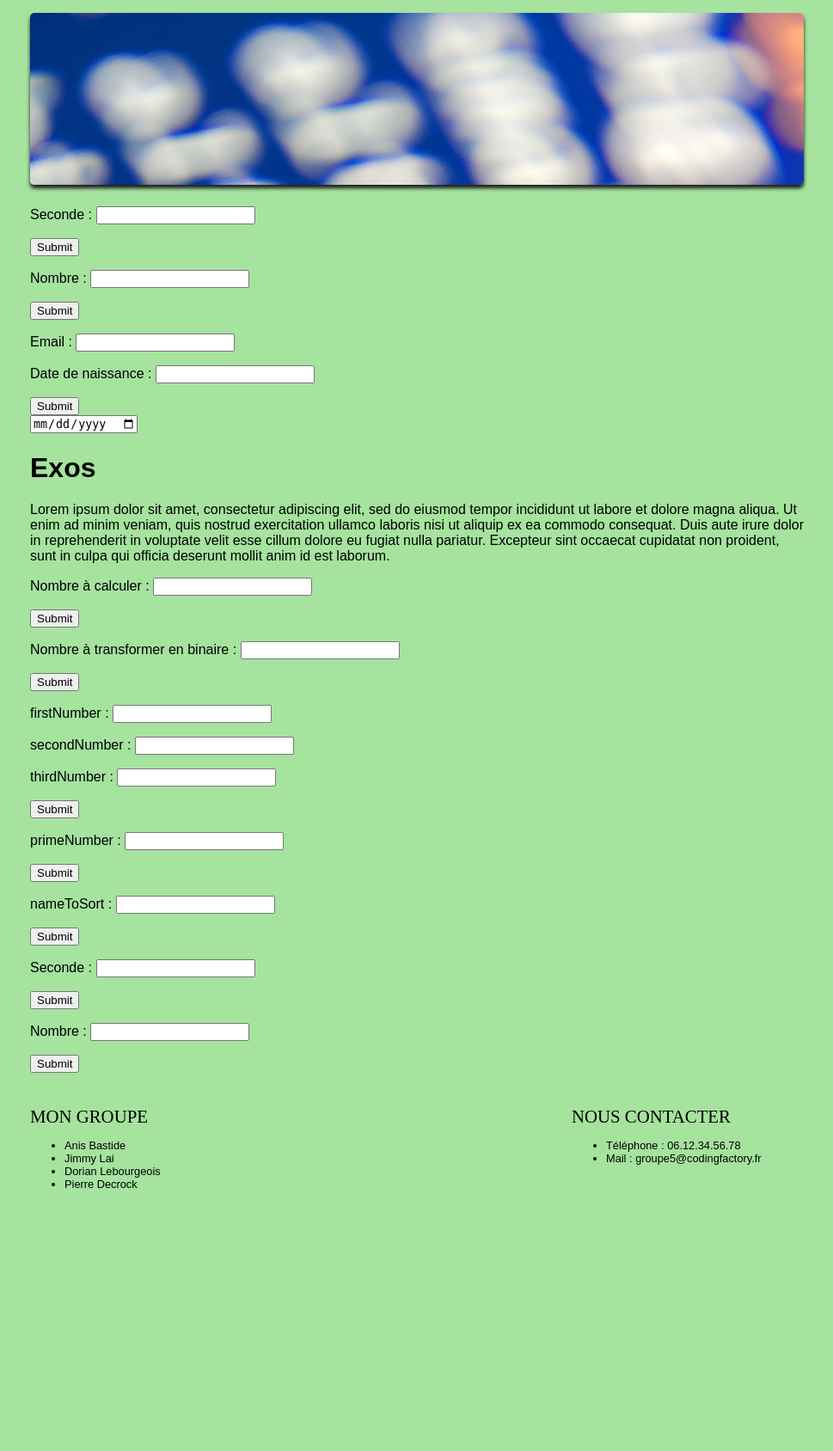
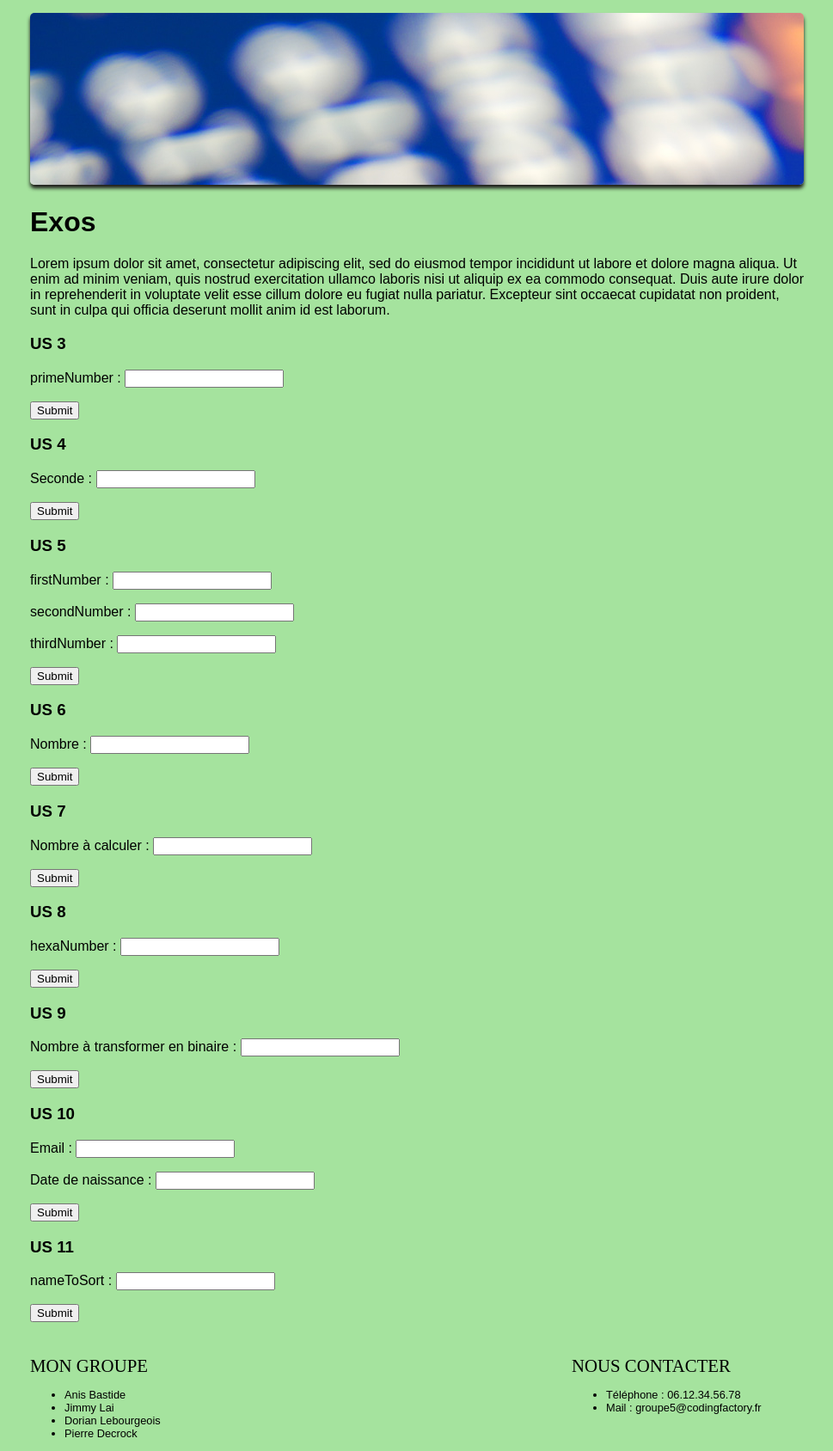
Before and after one commit to AnisBastide/PHP, a PHP site: page /portions/exo.php in a window 1280 px wide. Shown: the part 80-1768 px from the top of the page at 86% size, without its empty margins (155-1124 px from the left). Before the commit the page ends 1462 px from the top, so only its background shows below. Run offline with PHP 8.4, Linux system fonts and the light colour scheme; data that the repository does not hold is empty.

Commit message:
order US

```diff
--- /dev/null
+++ b/hexadecimal(US8).php
@@ -0,0 +1,23 @@
+<?php
+
+class hexadecimal
+{
+    private $translate = [10 => "A", 11 => "B", 12 => "C", 13 => "D", 14 => "E", 15 => "F"];
+    private $result = "";
+
+    public function translateToHexa($number)
+    {
+        while ($number > 0) {
+            $hexa = $number % 16;
+            $number = (int)($number / 16);
+            if ($hexa < 10) {
+                $this->result = $hexa . $this->result;
+            } else {
+                $this->result = $this->translate[$hexa] . $this->result;
+            }
+        }
+        echo "result: " . $this->result;
+    }
+}
+
+?>
--- a/portions/exo.php
+++ b/portions/exo.php
@@ -18,7 +18,35 @@ require "../primeNumber(US3).php";
 require "../sort(US11).php";
 require "../DB.php";
 require "../displayContact(US13).php";
+require "../hexadecimal(US8).php";
+?>
+    <div id="exos">
+        <h1>
+            Exos
+        </h1>
+        <p>
+            Lorem ipsum dolor sit amet, consectetur adipiscing elit, sed do eiusmod tempor incididunt ut labore et
+            dolore magna aliqua. Ut enim ad minim veniam, quis nostrud exercitation ullamco laboris nisi ut aliquip ex
+            ea commodo consequat. Duis aute irure dolor in reprehenderit in voluptate velit esse cillum dolore eu fugiat
+            nulla pariatur. Excepteur sint occaecat cupidatat non proident, sunt in culpa qui officia deserunt mollit
+            anim id est laborum.
+        </p>
+        <h3>US 3</h3>
+        <form method="POST">
+            <?php
             $form = new autoform();
+            $form->getInputText("primeNumber", "primeNumber");
+            $form->getInputSubmit("submit");
+            ini_set('display_errors', 1);
+            $primeNumber = new primeNumber();
+            if ($_POST != null) {
+                $primeNumber->generatePrimeNumbers($_POST["primeNumber"]);
+            }
+            ?>
+        </form>
+        <h3>US 4</h3>
+        <form method="POST" action="#">
+            <?php
             $date = new date();
             $form->getInputText("Seconde", "second");
             $form->getInputSubmit("Valider");
@@ -28,6 +56,27 @@ if (!empty($_POST)) {
                 $date->countSecond($_POST["second"]);
             }
             ?>
+        </form>
+        <h3>US 5</h3>
+        <form method="post">
+            <?php
+
+            //            if (!empty($_POST)) {
+            //                var_dump($_POST);
+            //                //$length, $life, $damage, $name, $gender, $nbrArms, $sizeArms
+            //                $toto = new tyrex("", $_POST["life"], "", $_POST["name"], $_POST["gender"], "", "");
+            //            }
+            $form->getInputText("firstNumber", "firstNumber");
+            $form->getInputText("secondNumber", "secondNumber");
+            $form->getInputText("thirdNumber", "thirdNumber");
+            $form->getInputSubmit("valider");
+            $smallestNumber = new smallestNumber();
+            if (!empty($_POST)) {
+                $smallestNumber->getSmallestNumber($_POST["firstNumber"], $_POST["secondNumber"], $_POST["thirdNumber"]);
+            }
+            ?>
+        </form>
+        <h3>US 6</h3>
         <form method="POST" action="#">
             <?php
             ini_set('display_errors', 1);
@@ -41,7 +90,48 @@ if (!empty($_POST)) {
             }
             ?>
         </form>
+        <h3>US 7</h3>
+        <form method="POST" action="#">
+            <?php
+            $form = new autoform;
 
+            $form->getInputText("Nombre à calculer", "number");
+            if (!empty($_POST)) {
+                $fac = new factorial;
+                $fac->factor($_POST["number"]);
+            }
+
+            $form->getInputSubmit("Valider");
+
+            ?>
+        </form>
+        <h3>US 8</h3>
+        <form method="POST">
+            <?php
+            $hexa = new hexadecimal();
+            $form->getInputText("hexaNumber","hexaNumber");
+            $form->getInputSubmit("valider");
+            if (!empty($_POST)){
+                $hexa->translateToHexa($_POST["hexaNumber"]);
+            }
+            ?>
+        </form>
+        <h3>US 9</h3>
+        <form>
+            <?php
+            $form2 = new autoform;
+
+            $form2->getInputText("Nombre à transformer en binaire", "binary");
+            if (!empty($_POST)) {
+                $bin = new binary();
+                $bin->binaryConverter($_POST["binary"]);
+            }
+
+            $form2->getInputSubmit("Valider");
+
+            ?>
+        </form>
+        <h3>US 10</h3>
         <form method="POST">
             <?php
             /**
@@ -71,114 +161,20 @@ if (!empty($_POST)) {
             }
             ?>
         </form>
-
-    <input type="date" id="name" name="name" value="17-03-1995">
-    <div id="exos">
-        <h1>
-            Exos
-        </h1>
-        <p>
-            Lorem ipsum dolor sit amet, consectetur adipiscing elit, sed do eiusmod tempor incididunt ut labore et
-            dolore magna aliqua. Ut enim ad minim veniam, quis nostrud exercitation ullamco laboris nisi ut aliquip ex
-            ea commodo consequat. Duis aute irure dolor in reprehenderit in voluptate velit esse cillum dolore eu fugiat
-            nulla pariatur. Excepteur sint occaecat cupidatat non proident, sunt in culpa qui officia deserunt mollit
-            anim id est laborum.
-        </p>
-        <p>
-        <form method="POST" action="#">
-            <?php
-            $form = new autoform;
-
-            $form->getInputText("Nombre à calculer", "number");
-            if (!empty($_POST)) {
-                $fac = new factorial;
-                $fac->factor($_POST["number"]);
-            }
-
-            $form->getInputSubmit("Valider");
-
-            ?>
-            <?php
-            $form2 = new autoform;
-
-            $form2->getInputText("Nombre à transformer en binaire", "binary");
-            if (!empty($_POST)) {
-                $bin = new binary();
-                $bin->binaryConverter($_POST["binary"]);
-            }
-
-            $form2->getInputSubmit("Valider");
-
-            ?>
-        </form>
-        </p>
-        <form method="post">
-            <?php
-
-            //            if (!empty($_POST)) {
-            //                var_dump($_POST);
-            //                //$length, $life, $damage, $name, $gender, $nbrArms, $sizeArms
-            //                $toto = new tyrex("", $_POST["life"], "", $_POST["name"], $_POST["gender"], "", "");
-            //            }
-            $form->getInputText("firstNumber", "firstNumber");
-            $form->getInputText("secondNumber", "secondNumber");
-            $form->getInputText("thirdNumber", "thirdNumber");
-            $form->getInputSubmit("valider");
-            $smallestNumber = new smallestNumber();
-            if (!empty($_POST)) {
-                $smallestNumber->getSmallestNumber($_POST["firstNumber"], $_POST["secondNumber"], $_POST["thirdNumber"]);
-            }
-            ?>
-            <?php
-            $form->getInputText("primeNumber", "primeNumber");
-            $form->getInputSubmit("submit");
-            ini_set('display_errors', 1);
-            $primeNumber = new primeNumber();
-            if ($_POST != null) {
-                $primeNumber->generatePrimeNumbers($_POST["primeNumber"]);
-            }
-            ?>
+        <h3>US 11</h3>
         <form method="post">
             <?php
             ini_set('display_errors', 1);
             $form->getInputText("nameToSort", "nameToSort");
             $form->getInputSubmit("submit");
             $sort = new sort();
+            if ($_POST != null) {
                 $arrayName = explode(",", $_POST["nameToSort"]);
-                if ($_POST != null) {
                 $sort->sortName($arrayName);
             }
             ?>
         </form>
-        </form>
     </div>
-
-    <form method="POST" action="#">
-        <?php
-        $form = new autoform();
-        $date = new date();
-        $form->getInputText("Seconde", "second");
-        $form->getInputSubmit("Valider");
-        ?>
-        <?php
-        if (!empty($_POST)) {
-            $date->countSecond($_POST["second"]);
-        }
-        ?>
-    </form>
-    <form method="POST" action="#">
-        <?php
-        ini_set('display_errors', 1);
-        $number = new RomanNumber();
-        $form->getInputText("Nombre", "roman");
-        $form->getInputSubmit("Valider");
-        ?>
-        <?php
-        if (!empty($_POST)) {
-            $number->translateRomanNumber($_POST["roman"]);
-        }
-        ?>
-    </form>
 </div>
 
 
```
Lines whose indentation alone changed are shown as unchanged.
